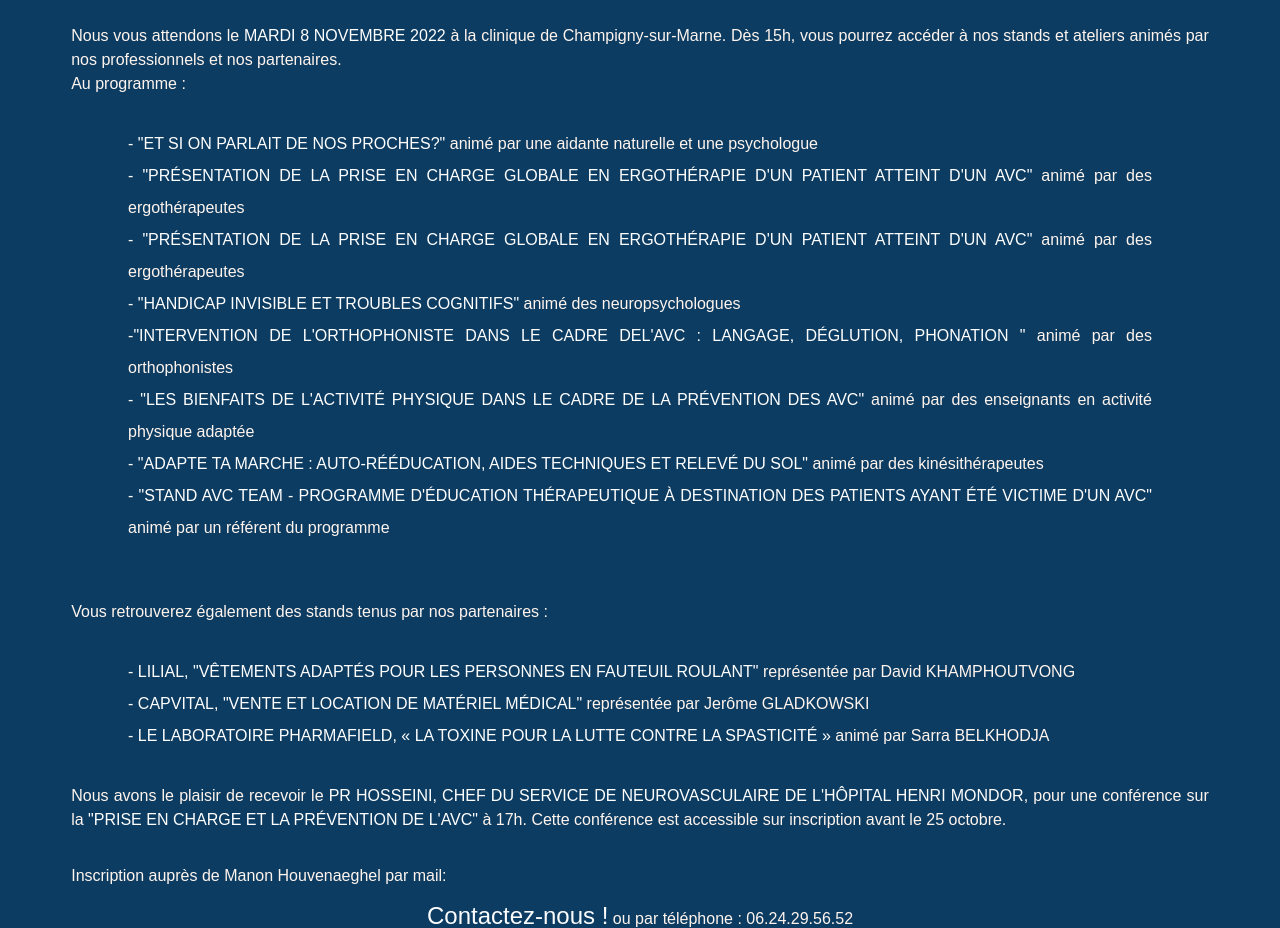
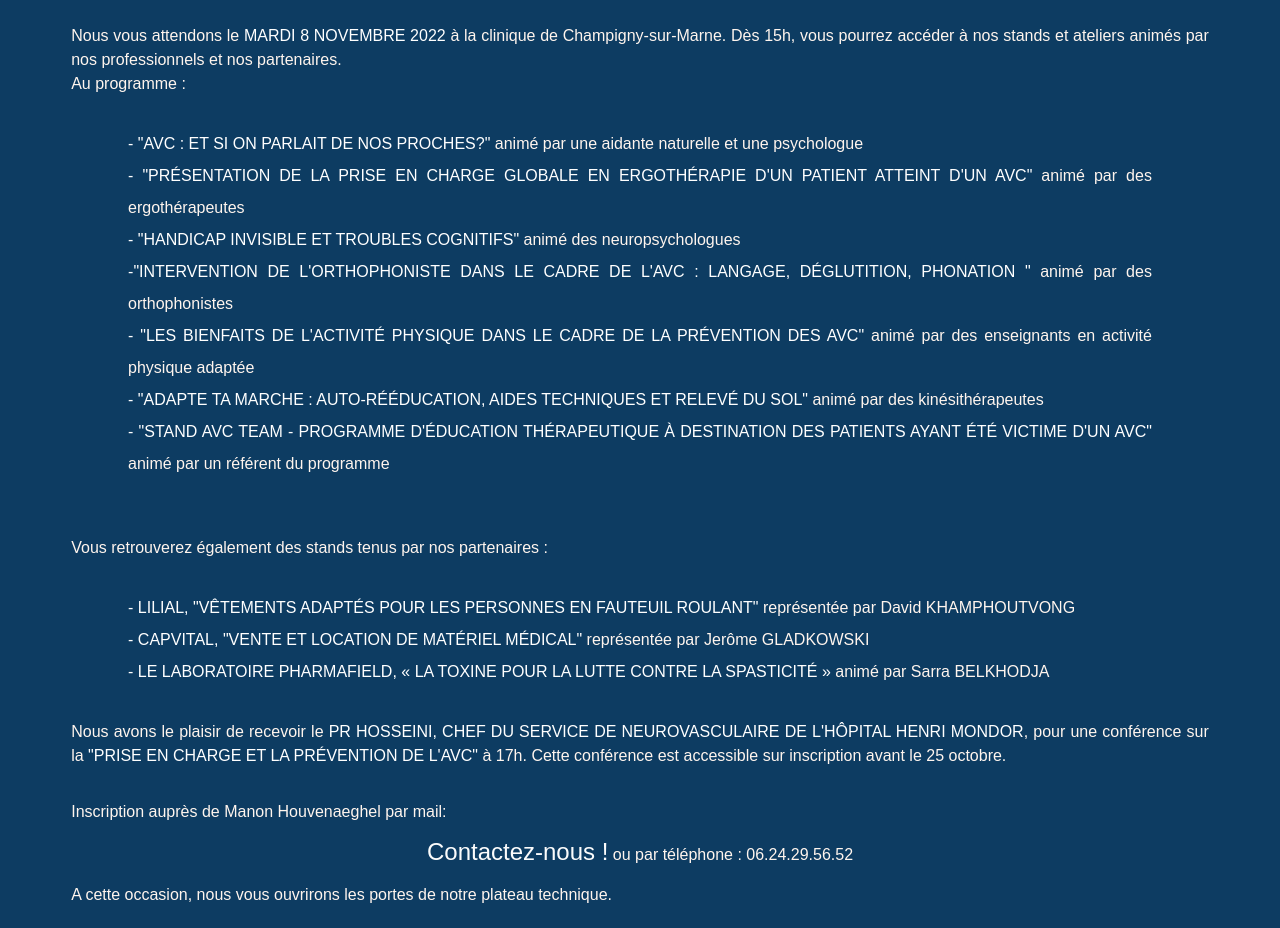
Before and after one commit to MargueriteT/AVC, a plain HTML site: page index.html in a window 1280 px wide. Shown: the part 900-1828 px from the top of the page. Drawn offline with Linux system fonts and the light colour scheme.

Commit message:
correction index

```diff
--- a/index.html
+++ b/index.html
@@ -50,22 +50,18 @@
                     animés par nos professionnels et nos partenaires.<br/>
                     Au programme : <br/>
 
-                            <p class="ateliers"><span class="imp">- "Et si on
-                parlait de
-                nos
+                            <p class="ateliers"><span class="imp">- "AVC : Et
+                            si on parlait de nos
                             proches?"</span> animé par une aidante naturelle et
                             une psychologue <br/>
-                            <span class="imp">- "Présentation de la prise en
-                            charge globale en ergothérapie d'un patient
-                            atteint d'un AVC"</span> animé par des ergothérapeutes<br/>
                             <span class="imp">- "Présentation de la prise en
                             charge globale en ergothérapie d'un patient
                             atteint d'un AVC"</span> animé par des ergothérapeutes<br/>
                             <span class="imp">- "Handicap invisible et
                             troubles cognitifs"</span> animé des neuropsychologues<br/>
                             <span class="imp">-"Intervention de
-                            l'orthophoniste dans le cadre del'AVC : langage,
-                            déglution, phonation
+                            l'orthophoniste dans le cadre de l'AVC : langage,
+                            déglutition, phonation
                             "</span> animé par des orthophonistes<br/>
                             <span class="imp">- "Les bienfaits de
                                 l'activité physique dans le cadre de
```
